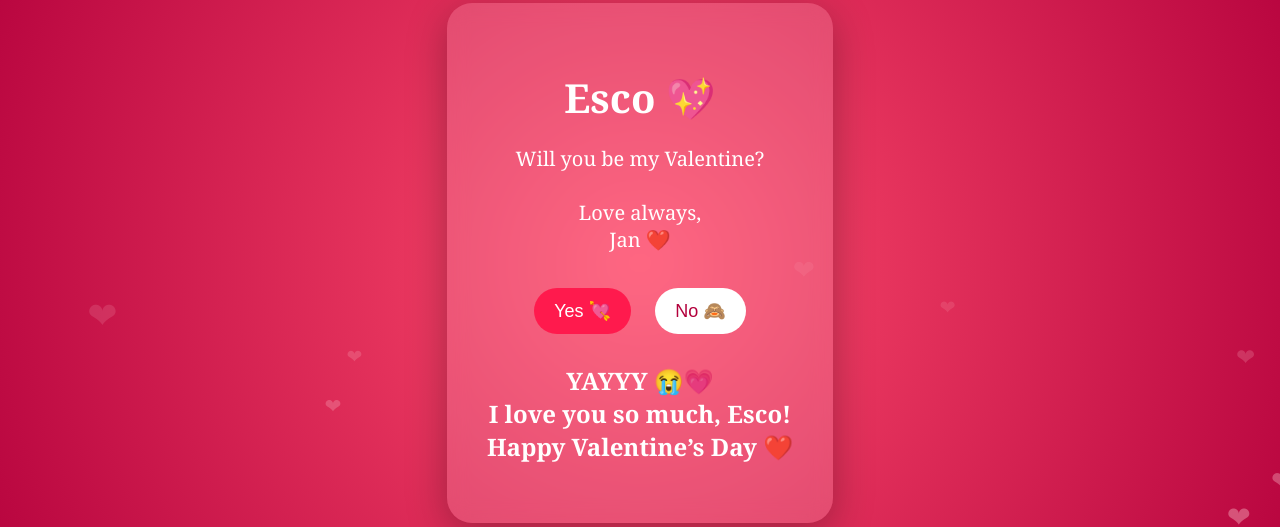
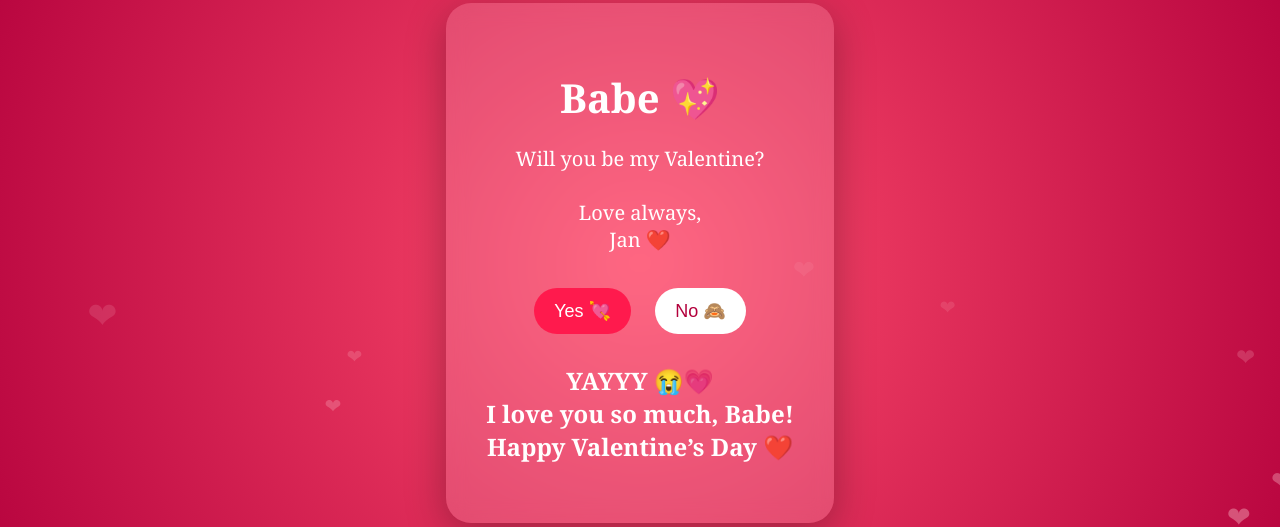
Before and after one commit to jan-nicole/valentine, a plain HTML site: page val.html in a window 1280 px wide. Both pictures are taken after a click on the button "Yes 💘". Shown: the part 137-664 px from the top of the page. Drawn offline with Linux system fonts and the light colour scheme.

Commit message:
Change name from 'Esco' to 'Babe' in val.html

```diff
--- a/val.html
+++ b/val.html
@@ -82,7 +82,7 @@ button {
 <body>
 
 <div class="card">
-    <h1>Esco 💖</h1>
+    <h1>Babe 💖</h1>
     <p>Will you be my Valentine?
     <br><br>
     Love always,
@@ -101,7 +101,7 @@ const msg = document.getElementById("message");
 
 /* YES message */
 yesBtn.onclick = () => {
-    msg.innerHTML = "YAYYY 😭💗<br>I love you so much, Esco!<br>Happy Valentine’s Day ❤️";
+    msg.innerHTML = "YAYYY 😭💗<br>I love you so much, Babe!<br>Happy Valentine’s Day ❤️";
 };
 
 /* NO button runs away */
```
